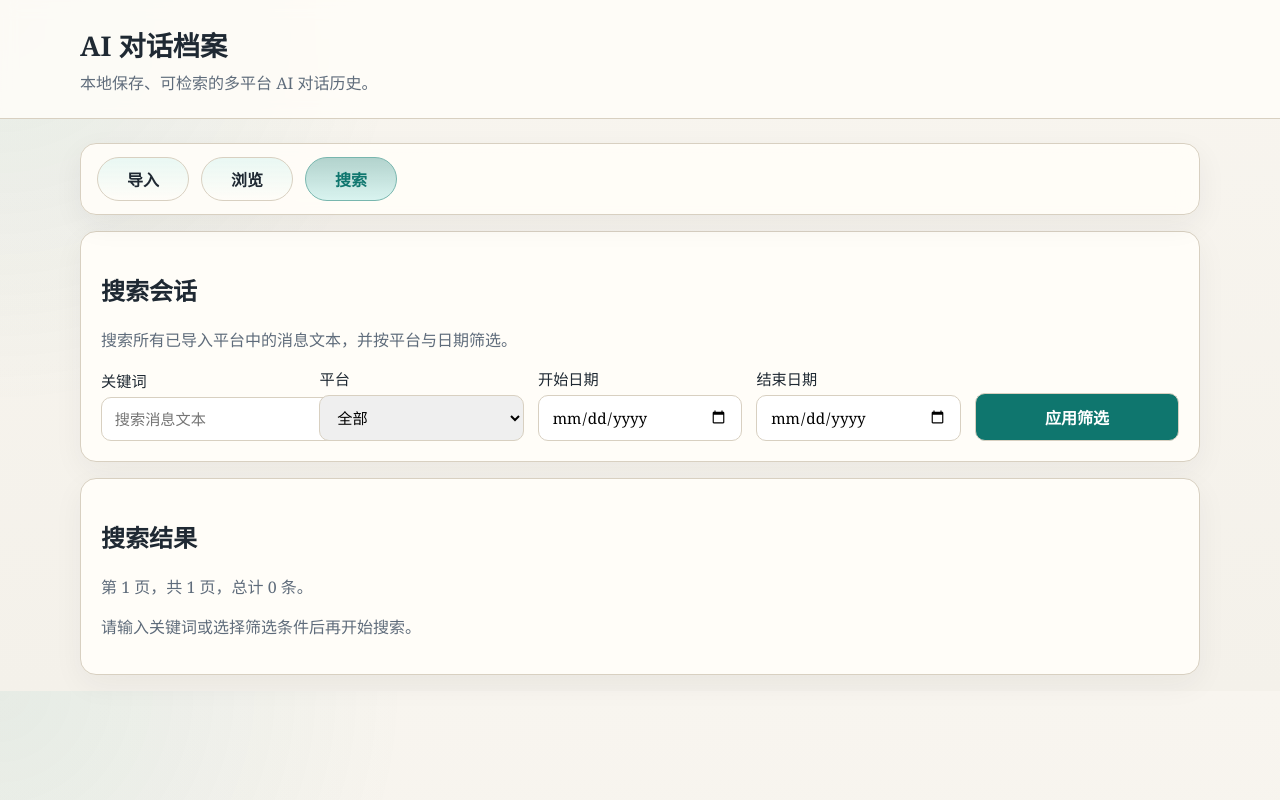
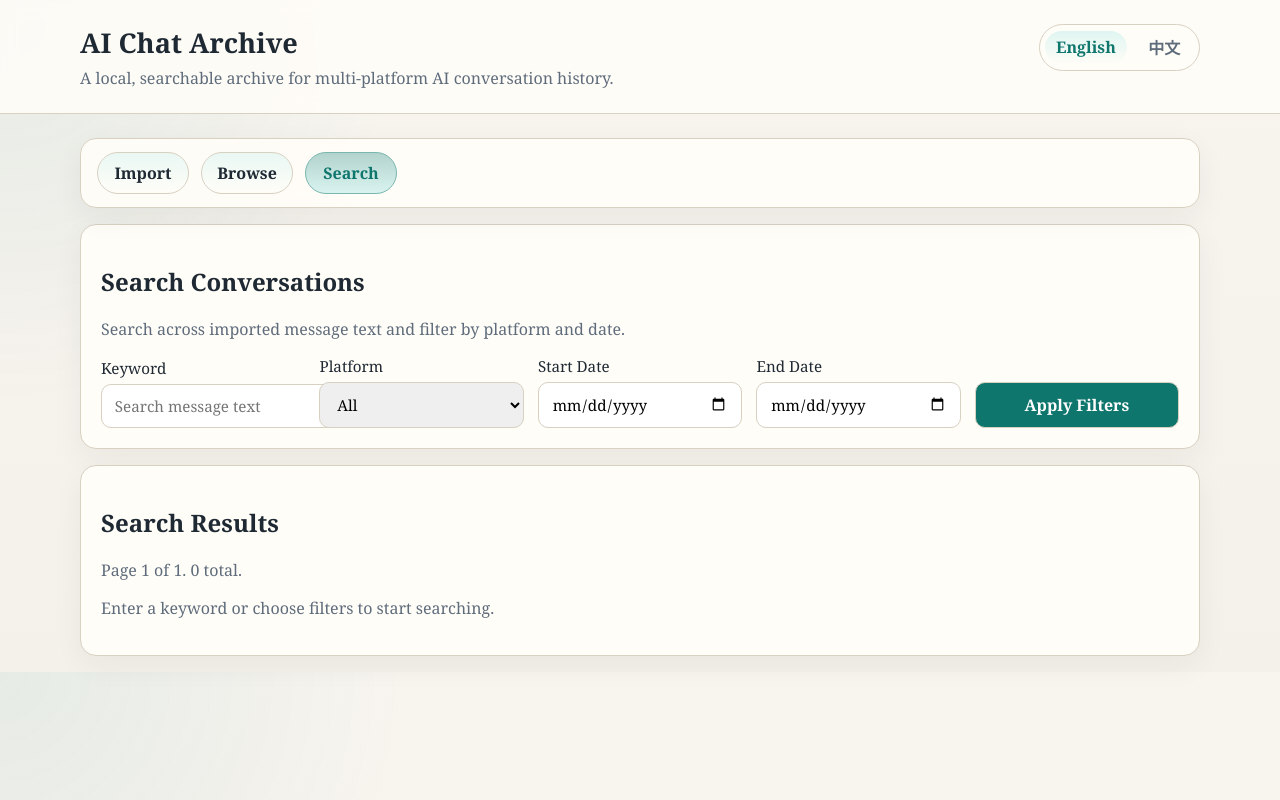
Before and after one commit to fourix/AIArchive, a FastAPI app: page /search in a window 1280 px wide. Run offline with FastAPI, Linux system fonts and the light colour scheme.

Commit message:
Initial project import

```diff
--- a/aiarchive/main.py
+++ b/aiarchive/main.py
@@ -45,6 +45,148 @@ app.mount("/static", StaticFiles(directory=settings.static_dir), name="static")
 app.mount("/media", StaticFiles(directory=settings.media_dir), name="media")
 templates = Jinja2Templates(directory=settings.templates_dir)
 
+DEFAULT_LANGUAGE = "en"
+SUPPORTED_LANGUAGES = {
+    "en": "English",
+    "zh": "中文",
+}
+LANGUAGE_ATTR = {
+    "en": "en",
+    "zh": "zh-CN",
+}
+TRANSLATIONS = {
+    "en": {
+        "site_title": "AI Chat Archive",
+        "tagline": "A local, searchable archive for multi-platform AI conversation history.",
+        "nav_import": "Import",
+        "nav_browse": "Browse",
+        "nav_search": "Search",
+        "language_label": "Language",
+        "home": "Home",
+        "import_page_title": "Import",
+        "import_heading": "Import Export Files",
+        "import_intro": "Upload ZIP exports from supported platforms and merge them into your local archive. Gemini uses the original Google Takeout ZIP, DeepSeek reads conversations.json from the archive root, and Grok automatically finds prod-grok-backend.json and its sibling attachments.",
+        "platform_label": "Platform",
+        "export_file_label": "Export File",
+        "start_import": "Start Import",
+        "import_complete": "Import complete.",
+        "recent_imports": "Recent Imports",
+        "no_import_records": "No imports yet.",
+        "hero_title": "AI Chat Archive",
+        "hero_intro": "Archive official exports from OpenAI, Gemini, Grok, and DeepSeek into a lightweight FastAPI and SQLite system with full-text search.",
+        "go_import": "Go to Import",
+        "go_browse": "Go to Browse",
+        "go_search": "Go to Search",
+        "platform_overview": "Platform Overview",
+        "latest_activity": "Latest activity {value}",
+        "no_imported_conversations": "No imported conversations yet",
+        "browse_title": "Browse",
+        "browse_heading": "Browse by Platform",
+        "browse_intro": "Open a platform to browse all archived conversations, or clear one platform during development.",
+        "purged_notice": "Cleared all archived data for {platform}.",
+        "clear_platform_data": "Clear {platform} Data",
+        "clear_platform_confirm": "Clear all archived data for {platform}?",
+        "search_title": "Search",
+        "search_heading": "Search Conversations",
+        "search_intro": "Search across imported message text and filter by platform and date.",
+        "keyword_label": "Keyword",
+        "search_placeholder": "Search message text",
+        "all_platforms": "All",
+        "start_date_label": "Start Date",
+        "end_date_label": "End Date",
+        "apply_filters": "Apply Filters",
+        "search_results": "Search Results",
+        "page_summary": "Page {page} of {total_pages}. {total} total.",
+        "page_fraction": "Page {page} / {total_pages}",
+        "prev_page": "Previous",
+        "next_page": "Next",
+        "no_search_results": "No conversations matched the current filters.",
+        "search_empty_prompt": "Enter a keyword or choose filters to start searching.",
+        "browse_platform": "Browse {platform}",
+        "back_to_home": "Back to archive home",
+        "records_label": "Records",
+        "record_label": "record",
+        "conversations_label": "conversations",
+        "conversation_label": "conversation",
+        "messages_label": "messages",
+        "message_label": "message",
+        "gemini_note": "Gemini exports are stored as standalone activity records rather than threaded conversations.",
+        "record_time": "Recorded {value}",
+        "first_message": "First message {value}",
+        "no_platform_items": "No {item_label} found for this platform and date range.",
+        "conversation_updated": "Updated {value}",
+        "back_to_platform_list": "Back to {platform} list",
+        "back_to_platform_hint": "Jump to page {page} and the current conversation",
+        "conversation_empty_gemini": "This Gemini record has no message body stored. Re-import the Gemini export with the current importer.",
+        "conversation_empty_default": "This conversation has no saved messages yet.",
+    },
+    "zh": {
+        "site_title": "AI 对话档案",
+        "tagline": "本地保存、可检索的多平台 AI 对话历史。",
+        "nav_import": "导入",
+        "nav_browse": "浏览",
+        "nav_search": "搜索",
+        "language_label": "语言",
+        "home": "首页",
+        "import_page_title": "导入",
+        "import_heading": "导入导出文件",
+        "import_intro": "上传各平台导出的 ZIP 文件并合并到本地档案。Gemini 使用原始 Google Takeout ZIP，DeepSeek 从压缩包根目录读取 conversations.json，Grok 会自动定位 prod-grok-backend.json 及同级附件。",
+        "platform_label": "平台",
+        "export_file_label": "导出文件",
+        "start_import": "开始导入",
+        "import_complete": "导入完成。",
+        "recent_imports": "最近导入",
+        "no_import_records": "还没有导入记录。",
+        "hero_title": "AI 对话档案",
+        "hero_intro": "使用轻量的 FastAPI 和 SQLite，把 OpenAI、Gemini、Grok、DeepSeek 的官方导出归档到本地，并支持全文检索。",
+        "go_import": "前往导入",
+        "go_browse": "前往浏览",
+        "go_search": "前往搜索",
+        "platform_overview": "平台概览",
+        "latest_activity": "最近活动 {value}",
+        "no_imported_conversations": "还没有导入会话",
+        "browse_title": "浏览",
+        "browse_heading": "按平台浏览",
+        "browse_intro": "打开某个平台查看全部归档会话，也可以在开发阶段清空单个平台的数据。",
+        "purged_notice": "已清空 {platform} 的全部归档数据。",
+        "clear_platform_data": "清空 {platform} 数据",
+        "clear_platform_confirm": "确认清空 {platform} 的全部归档数据？",
+        "search_title": "搜索",
+        "search_heading": "搜索会话",
+        "search_intro": "搜索所有已导入平台中的消息文本，并按平台与日期筛选。",
+        "keyword_label": "关键词",
+        "search_placeholder": "搜索消息文本",
+        "all_platforms": "全部",
+        "start_date_label": "开始日期",
+        "end_date_label": "结束日期",
+        "apply_filters": "应用筛选",
+        "search_results": "搜索结果",
+        "page_summary": "第 {page} 页，共 {total_pages} 页，总计 {total} 条。",
+        "page_fraction": "第 {page} / {total_pages} 页",
+        "prev_page": "上一页",
+        "next_page": "下一页",
+        "no_search_results": "当前筛选条件下没有匹配的会话。",
+        "search_empty_prompt": "请输入关键词或选择筛选条件后再开始搜索。",
+        "browse_platform": "浏览 {platform}",
+        "back_to_home": "返回档案首页",
+        "records_label": "记录",
+        "record_label": "记录",
+        "conversations_label": "会话",
+        "conversation_label": "会话",
+        "messages_label": "条消息",
+        "message_label": "消息",
+        "gemini_note": "Gemini 导出以独立活动记录存储，不是线程式会话结构。",
+        "record_time": "记录时间 {value}",
+        "first_message": "首条消息 {value}",
+        "no_platform_items": "当前平台与日期范围下没有可显示的{item_label}。",
+        "conversation_updated": "更新于 {value}",
+        "back_to_platform_list": "返回 {platform} 列表",
+        "back_to_platform_hint": "定位到第 {page} 页当前会话位置",
+        "conversation_empty_gemini": "这条 Gemini 记录导入时没有填充消息正文。请使用当前版本导入器重新导入 Gemini 数据。",
+        "conversation_empty_default": "这个会话暂时没有保存任何消息。",
+    },
+}
+
 
 def _to_system_local(value: str) -> datetime | None:
     if not value:
@@ -80,6 +222,53 @@ def format_month_day_time(value: str) -> str:
     if localized is None:
         return ""
     return localized.strftime("%m-%d %H:%M")
+
+
+def resolve_language(request: Request) -> str:
+    query_lang = request.query_params.get("lang", "").strip().lower()
+    if query_lang in SUPPORTED_LANGUAGES:
+        return query_lang
+
+    cookie_lang = request.cookies.get("lang", "").strip().lower()
+    if cookie_lang in SUPPORTED_LANGUAGES:
+        return cookie_lang
+
+    return DEFAULT_LANGUAGE
+
+
+def make_translator(language: str):
+    catalog = TRANSLATIONS.get(language, TRANSLATIONS[DEFAULT_LANGUAGE])
+
+    def translate(key: str, **kwargs: object) -> str:
+        text = catalog.get(key) or TRANSLATIONS[DEFAULT_LANGUAGE].get(key) or key
+        return text.format(**kwargs) if kwargs else text
+
+    return translate
+
+
+def build_language_switch_urls(request: Request) -> dict[str, str]:
+    return {code: str(request.url.include_query_params(lang=code)) for code in SUPPORTED_LANGUAGES}
+
+
+def template_response(
+    request: Request,
+    template_name: str,
+    context: dict[str, object],
+) -> HTMLResponse:
+    language = resolve_language(request)
+    merged_context = {
+        **context,
+        "request": request,
+        "lang": language,
+        "lang_attr": LANGUAGE_ATTR.get(language, LANGUAGE_ATTR[DEFAULT_LANGUAGE]),
+        "t": make_translator(language),
+        "languages": SUPPORTED_LANGUAGES,
+        "language_switch_urls": build_language_switch_urls(request),
+    }
+    response = templates.TemplateResponse(request, template_name, merged_context)
+    if request.query_params.get("lang", "").strip().lower() in SUPPORTED_LANGUAGES:
+        response.set_cookie("lang", language, max_age=31536000, samesite="lax")
+    return response
 
 
 def _highlight_terms(query: str) -> list[str]:
@@ -250,11 +439,10 @@ def index(
         imports = list_recent_imports(connection)
         platform_overview = list_platform_overview(connection)
 
-    return templates.TemplateResponse(
+    return template_response(
         request,
         "index.html",
         {
-            "request": request,
             "imports": imports,
             "platform_overview": platform_overview,
             "platforms": supported_platforms(),
@@ -277,11 +465,10 @@ def import_page(
     with get_connection() as connection:
         imports = list_recent_imports(connection)
 
-    return templates.TemplateResponse(
+    return template_response(
         request,
         "import.html",
         {
-            "request": request,
             "imports": imports,
             "platforms": supported_platforms(),
             "filters": {
@@ -303,11 +490,10 @@ def browse_page(
     with get_connection() as connection:
         platform_overview = list_platform_overview(connection)
 
-    return templates.TemplateResponse(
+    return template_response(
         request,
         "browse.html",
         {
-            "request": request,
             "platform_overview": platform_overview,
             "filters": {
                 "purged": purged,
@@ -349,11 +535,10 @@ def search_page(
             page_size=100,
         )
 
-    return templates.TemplateResponse(
+    return template_response(
         request,
         "search.html",
         {
-            "request": request,
             "conversations": conversations_page.items,
             "pagination": {
                 "page": conversations_page.page,
@@ -483,11 +668,10 @@ def platform_browse(
             page=page,
         )
 
-    return templates.TemplateResponse(
+    return template_response(
         request,
         "platform.html",
         {
-            "request": request,
             "platform": normalized_platform,
             "conversations": conversations_page.items,
             "pagination": {
@@ -498,7 +682,6 @@ def platform_browse(
                 "total": conversations_page.total,
                 "page_size": conversations_page.page_size,
             },
-            "ui": platform_ui_context(normalized_platform),
             "filters": {
                 "date_from": date_from,
                 "date_to": date_to,
@@ -544,15 +727,13 @@ def conversation_detail(request: Request, conversation_id: int):
         browse_location = get_platform_browse_location(connection, conversation_id)
     if payload is None:
         raise HTTPException(status_code=404, detail="Conversation not found")
-    return templates.TemplateResponse(
+    return template_response(
         request,
         "conversation.html",
         {
-            "request": request,
             "conversation": payload["conversation"],
             "messages": payload["messages"],
             "browse_location": browse_location,
-            "ui": platform_ui_context(str(payload["conversation"]["platform"])),
             "nav_current": "",
         },
     )
--- a/aiarchive/static/style.css
+++ b/aiarchive/static/style.css
@@ -45,6 +45,14 @@ a:hover {
     backdrop-filter: blur(8px);
 }
 
+.site-header-row {
+    display: flex;
+    align-items: flex-start;
+    justify-content: space-between;
+    gap: 1rem;
+    flex-wrap: wrap;
+}
+
 .brand {
     display: inline-block;
     font-size: 1.7rem;
@@ -55,6 +63,38 @@ a:hover {
 .tagline {
     margin: 0.35rem 0 0;
     color: var(--muted);
+}
+
+.language-switcher {
+    display: inline-flex;
+    align-items: center;
+    gap: 0.45rem;
+    padding: 0.3rem;
+    border: 1px solid var(--line);
+    border-radius: 999px;
+    background: rgba(255, 253, 248, 0.9);
+}
+
+.language-link {
+    display: inline-flex;
+    align-items: center;
+    justify-content: center;
+    min-width: 60px;
+    padding: 0.35rem 0.7rem;
+    border-radius: 999px;
+    color: var(--muted);
+    font-weight: 700;
+    text-decoration: none;
+}
+
+.language-link:hover {
+    text-decoration: none;
+    color: var(--accent);
+}
+
+.language-link-active {
+    background: linear-gradient(180deg, rgba(215, 243, 239, 0.8), rgba(255, 253, 248, 0.98));
+    color: var(--accent);
 }
 
 .panel {
--- a/aiarchive/templates/base.html
+++ b/aiarchive/templates/base.html
@@ -1,23 +1,32 @@
 <!DOCTYPE html>
-<html lang="zh-CN">
+<html lang="{{ lang_attr }}">
 <head>
     <meta charset="utf-8">
     <meta name="viewport" content="width=device-width, initial-scale=1">
-    <title>{% block title %}AI 对话档案{% endblock %}</title>
+    <title>{% block title %}{{ t('site_title') }}{% endblock %}</title>
     <link rel="stylesheet" href="{{ url_for('static', path='/style.css') }}">
 </head>
 <body>
     <header class="site-header">
         <div class="wrap">
-            <a class="brand" href="/">AI 对话档案</a>
-            <p class="tagline">本地保存、可检索的多平台 AI 对话历史。</p>
+            <div class="site-header-row">
+                <div>
+                    <a class="brand" href="/">{{ t('site_title') }}</a>
+                    <p class="tagline">{{ t('tagline') }}</p>
+                </div>
+                <div class="language-switcher" aria-label="{{ t('language_label') }}">
+                    {% for code, label in languages.items() %}
+                    <a href="{{ language_switch_urls[code] }}" class="language-link {% if lang == code %}language-link-active{% endif %}">{{ label }}</a>
+                    {% endfor %}
+                </div>
+            </div>
         </div>
     </header>
     <main class="wrap">
         <nav class="function-bar">
-            <a href="/import" class="function-link {% if nav_current == 'import' %}function-link-active{% endif %}">导入</a>
-            <a href="/browse" class="function-link {% if nav_current == 'browse' %}function-link-active{% endif %}">浏览</a>
-            <a href="/search" class="function-link {% if nav_current == 'search' %}function-link-active{% endif %}">搜索</a>
+            <a href="/import" class="function-link {% if nav_current == 'import' %}function-link-active{% endif %}">{{ t('nav_import') }}</a>
+            <a href="/browse" class="function-link {% if nav_current == 'browse' %}function-link-active{% endif %}">{{ t('nav_browse') }}</a>
+            <a href="/search" class="function-link {% if nav_current == 'search' %}function-link-active{% endif %}">{{ t('nav_search') }}</a>
         </nav>
         {% block content %}{% endblock %}
     </main>
--- a/aiarchive/templates/search.html
+++ b/aiarchive/templates/search.html
@@ -1,47 +1,47 @@
 {% extends "base.html" %}
-{% block title %}搜索{% endblock %}
+{% block title %}{{ t('search_title') }}{% endblock %}
 {% block content %}
 {% set pg = pagination|default({'page': 1, 'total_pages': 1, 'total': 0, 'has_prev': false, 'has_next': false}, true) %}
 <section class="panel">
-    <h1>搜索会话</h1>
-    <p class="page-intro">搜索所有已导入平台中的消息文本，并按平台与日期筛选。</p>
+    <h1>{{ t('search_heading') }}</h1>
+    <p class="page-intro">{{ t('search_intro') }}</p>
     <form method="get" action="/search" class="search-form">
         <label>
-            <span>关键词</span>
-            <input type="search" name="q" value="{{ filters.q }}" placeholder="搜索消息文本">
+            <span>{{ t('keyword_label') }}</span>
+            <input type="search" name="q" value="{{ filters.q }}" placeholder="{{ t('search_placeholder') }}">
         </label>
         <label>
-            <span>平台</span>
+            <span>{{ t('platform_label') }}</span>
             <select name="platform">
-                <option value="">全部</option>
+                <option value="">{{ t('all_platforms') }}</option>
                 {% for value in platforms %}
                 <option value="{{ value }}" {% if filters.platform == value %}selected{% endif %}>{{ value|capitalize }}</option>
                 {% endfor %}
             </select>
         </label>
         <label>
-            <span>开始日期</span>
+            <span>{{ t('start_date_label') }}</span>
             <input type="date" name="date_from" value="{{ filters.date_from }}">
         </label>
         <label>
-            <span>结束日期</span>
+            <span>{{ t('end_date_label') }}</span>
             <input type="date" name="date_to" value="{{ filters.date_to }}">
         </label>
-        <button type="submit">应用筛选</button>
+        <button type="submit">{{ t('apply_filters') }}</button>
     </form>
 </section>
 
 <section class="panel">
-    <h2>搜索结果</h2>
-    <p class="page-intro">第 {{ pg.page }} 页，共 {{ pg.total_pages }} 页，总计 {{ pg.total }} 条。</p>
+    <h2>{{ t('search_results') }}</h2>
+    <p class="page-intro">{{ t('page_summary', page=pg.page, total_pages=pg.total_pages, total=pg.total) }}</p>
     {% if conversations %}
     <div class="pager">
         {% if pg.has_prev %}
-        <a class="pager-link" href="/search?q={{ filters.q }}&platform={{ filters.platform }}&date_from={{ filters.date_from }}&date_to={{ filters.date_to }}&page={{ pg.page - 1 }}">上一页</a>
+        <a class="pager-link" href="/search?q={{ filters.q }}&platform={{ filters.platform }}&date_from={{ filters.date_from }}&date_to={{ filters.date_to }}&page={{ pg.page - 1 }}">{{ t('prev_page') }}</a>
         {% endif %}
-        <span class="pager-status">第 {{ pg.page }} / {{ pg.total_pages }} 页</span>
+        <span class="pager-status">{{ t('page_fraction', page=pg.page, total_pages=pg.total_pages) }}</span>
         {% if pg.has_next %}
-        <a class="pager-link" href="/search?q={{ filters.q }}&platform={{ filters.platform }}&date_from={{ filters.date_from }}&date_to={{ filters.date_to }}&page={{ pg.page + 1 }}">下一页</a>
+        <a class="pager-link" href="/search?q={{ filters.q }}&platform={{ filters.platform }}&date_from={{ filters.date_from }}&date_to={{ filters.date_to }}&page={{ pg.page + 1 }}">{{ t('next_page') }}</a>
         {% endif %}
     </div>
     <ul class="conversation-list">
@@ -53,7 +53,7 @@
                     <span class="platform">{{ item.platform }}</span>
                 </div>
                 <div class="conversation-meta">
-                    <span>{{ item.message_count }} 条消息</span>
+                    <span>{{ item.message_count }} {{ t('messages_label') }}</span>
                     <span>{{ item.latest_message_at|datetime_display }}</span>
                 </div>
                 {% if item.snippet %}
@@ -65,18 +65,18 @@
     </ul>
     <div class="pager">
         {% if pg.has_prev %}
-        <a class="pager-link" href="/search?q={{ filters.q }}&platform={{ filters.platform }}&date_from={{ filters.date_from }}&date_to={{ filters.date_to }}&page={{ pg.page - 1 }}">上一页</a>
+        <a class="pager-link" href="/search?q={{ filters.q }}&platform={{ filters.platform }}&date_from={{ filters.date_from }}&date_to={{ filters.date_to }}&page={{ pg.page - 1 }}">{{ t('prev_page') }}</a>
         {% endif %}
-        <span class="pager-status">第 {{ pg.page }} / {{ pg.total_pages }} 页</span>
+        <span class="pager-status">{{ t('page_fraction', page=pg.page, total_pages=pg.total_pages) }}</span>
         {% if pg.has_next %}
-        <a class="pager-link" href="/search?q={{ filters.q }}&platform={{ filters.platform }}&date_from={{ filters.date_from }}&date_to={{ filters.date_to }}&page={{ pg.page + 1 }}">下一页</a>
+        <a class="pager-link" href="/search?q={{ filters.q }}&platform={{ filters.platform }}&date_from={{ filters.date_from }}&date_to={{ filters.date_to }}&page={{ pg.page + 1 }}">{{ t('next_page') }}</a>
         {% endif %}
     </div>
     {% else %}
         {% if filters.has_search_input %}
-    <p class="empty">当前筛选条件下没有匹配的会话。</p>
+    <p class="empty">{{ t('no_search_results') }}</p>
         {% else %}
-    <p class="empty">请输入关键词或选择筛选条件后再开始搜索。</p>
+    <p class="empty">{{ t('search_empty_prompt') }}</p>
         {% endif %}
     {% endif %}
 </section>
```
Also changed, not shown: README.zh-CN.md (added, +144 -0 lines), aiarchive/services.py (+23 -2 lines), aiarchive/templates/browse.html (+10 -10 lines), aiarchive/templates/conversation.html (+9 -9 lines), aiarchive/templates/import.html (+11 -11 lines), aiarchive/templates/index.html (+15 -15 lines), aiarchive/templates/platform.html (+20 -20 lines).
